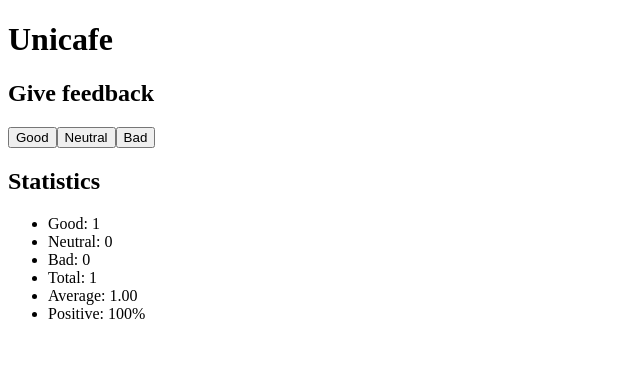
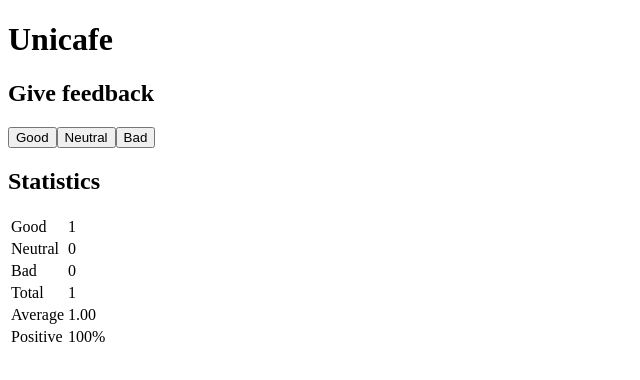
Before and after one commit to krullmizter/fullstackopen, a React (Vite) app in the folder part1/unicafe/: page / in a window 1280 px wide. Both pictures are taken after a click on the button "Good". Shown: the top 380 px of the page, without its empty margins (0-640 px from the left). Built offline with nearby package versions, Linux system fonts and the light colour scheme.

Commit message:
1.11* done
- Changed the list to a table.

```diff
--- a/part1/unicafe/src/StatisticLine.jsx
+++ b/part1/unicafe/src/StatisticLine.jsx
@@ -2,9 +2,10 @@ import React from 'react';
 
 const StatisticLine = ({ text, value }) => {
     return (
-        <li>
-            {text}: {value}
-        </li>
+        <tr>
+            <td>{text}</td>
+            <td>{value}</td>
+        </tr>
     )
 };
 
--- a/part1/unicafe/src/Stats.jsx
+++ b/part1/unicafe/src/Stats.jsx
@@ -11,14 +11,16 @@ const Stats = ({ good, neutral, bad }) => {
             <h2>Statistics</h2>
 
             {good || neutral || bad > 0 ? (
-            <ul>
+            <table>
+                <tbody>
                     <StatisticLine text={"Good"} value={good}/>
                     <StatisticLine text={"Neutral"} value={neutral}/>
                     <StatisticLine text={"Bad"} value={bad}/>
                     <StatisticLine text={"Total"} value={total}/>
                     <StatisticLine text={"Average"} value={avgFeedback.toFixed(2)}/>
                     <StatisticLine text={"Positive"} value={`${posFeedback.toFixed(0)}%`}/>
-            </ul>
+                </tbody>
+            </table>
             ) : (
                 <p>No feedback has been given.</p>
             )}
```
Lines whose indentation alone changed are shown as unchanged.
